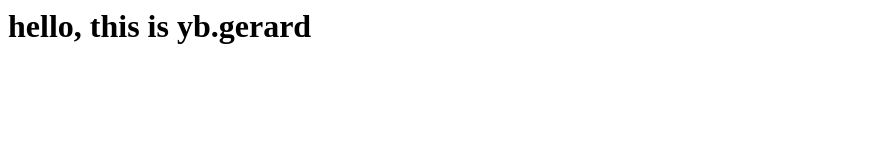
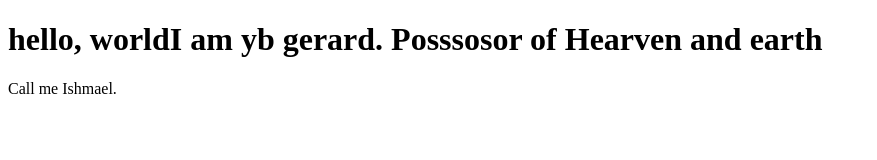
Before and after one commit to ybgerard/plays, a plain HTML site: page index.html in a window 1280 px wide. Shown: the whole page, without its empty margins (0-877 px from the left). Drawn offline with Linux system fonts and the light colour scheme.

Commit message:
Add some nice code

```diff
--- a/index.html
+++ b/index.html
@@ -1 +1,9 @@
-<h1> hello, this is yb.gerard</h1>
+<!DOCTYPE html>
+<html>   <head>
+<title></title>
+   </head>
+   <body>
+     <h1>hello, worldI am yb gerard. Posssosor of Hearven and earth</h1>
+     <p>Call me Ishmael.</p>
+   </body>
+ </html>
```
